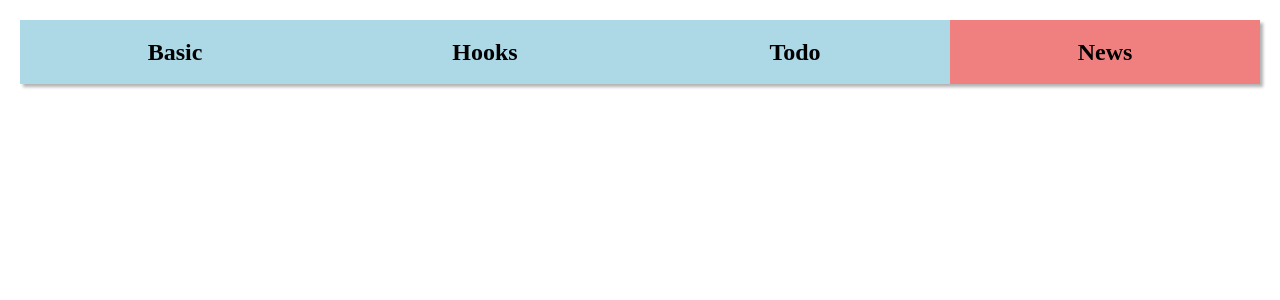
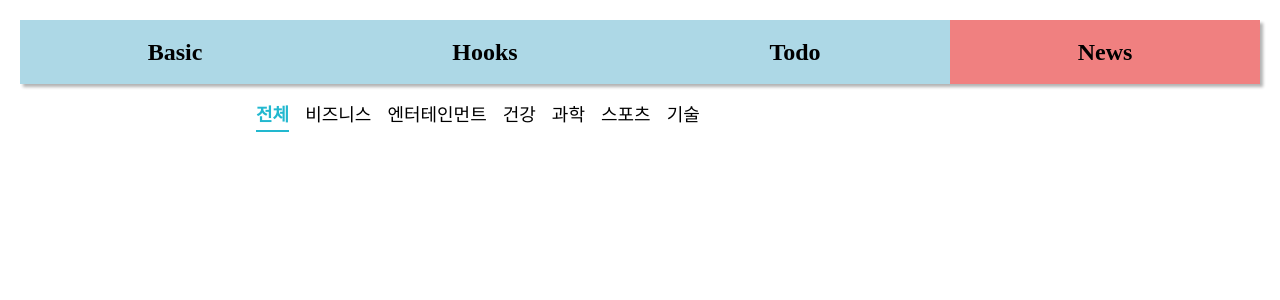
Before and after one commit to swanious/react-playground, a React (Create React App) app: page /news in a window 1280 px wide. Shown: the top 300 px of the page. Built offline with nearby package versions, Linux system fonts and the light colour scheme; no server answers.

Commit message:
카테고리 별 뉴스 뷰어 완성

```diff
--- /dev/null
+++ b/src/components/News/Categories.tsx
@@ -0,0 +1,88 @@
+import React from 'react';
+import styled, { css } from 'styled-components';
+
+const categories = [
+  {
+    name: 'all',
+    text: '전체',
+  },
+  {
+    name: 'business',
+    text: '비즈니스',
+  },
+  {
+    name: 'entertainment',
+    text: '엔터테인먼트',
+  },
+  {
+    name: 'health',
+    text: '건강',
+  },
+  {
+    name: 'science',
+    text: '과학',
+  },
+  {
+    name: 'sports',
+    text: '스포츠',
+  },
+  {
+    name: 'technology',
+    text: '기술',
+  },
+];
+
+const CategoriesBlock = styled.div`
+  display: flex;
+  padding: 1rem;
+  width: 768px;
+  margin: 0 auto;
+  @media screen and (max-width: 768px) {
+    width: 100%;
+    overflow-x: auto;
+  }
+`;
+
+const Category = styled.div<{ active: boolean }>`
+  font-size: 1.125rem;
+  cursor: pointer;
+
+  /* https://developer.mozilla.org/ko/docs/Web/CSS/white-space */
+  white-space: pre;
+  text-decoration: none;
+  color: inherit;
+  padding-bottom: 0.25rem;
+
+  ${(props) =>
+    props.active &&
+    css`
+      font-weight: 600;
+      border-bottom: 2px solid #22b8cf;
+      color: #22b8cf;
+      &:hover {
+        color: #3bc9db;
+      }
+    `}
+
+  &:hover {
+    color: #495057;
+  }
+
+  & + & {
+    margin-left: 1rem;
+  }
+`;
+
+function Categories({ category, onSelect }: { category: string; onSelect: any }) {
+  return (
+    <CategoriesBlock>
+      {categories.map((c) => (
+        <Category key={c.name} active={category === c.name} onClick={() => onSelect(c.name)}>
+          {c.text}
+        </Category>
+      ))}
+    </CategoriesBlock>
+  );
+}
+
+export default Categories;
--- a/src/components/News/NewsList.tsx
+++ b/src/components/News/NewsList.tsx
@@ -23,7 +23,7 @@ interface Article {
   urlToImage: string;
 }
 
-function NewsList() {
+function NewsList({ category }: any) {
   const [articles, setArticles] = useState<Article[] | null>(null);
   const [loading, setLoading] = useState<boolean>(false);
 
@@ -31,8 +31,9 @@ function NewsList() {
     const fetchData = async () => {
       setLoading(true);
       try {
+        const query = category === 'all' ? '' : `&category=${category}`;
         const response = await axios.get(
-          'https://newsapi.org/v2/top-headlines?country=kr&apiKey=9b05041d789f4c3cb78a91f9ddda0c1b',
+          `https://newsapi.org/v2/top-headlines?country=kr${query}&apiKey=9b05041d789f4c3cb78a91f9ddda0c1b`,
         );
         setArticles(response.data.articles);
       } catch (e) {
@@ -41,7 +42,7 @@ function NewsList() {
       setLoading(false);
     };
     fetchData();
-  }, []);
+  }, [category]);
 
   if (loading) {
     return <NewsListBlock>대기 중...</NewsListBlock>;
--- a/src/components/News/index.ts
+++ /dev/null
@@ -1,2 +0,0 @@
-export { default as NewsList } from './NewsList'
-export { default as NewsItem } from './NewsItem'
--- a/src/pages/NewsSample.tsx
+++ b/src/pages/NewsSample.tsx
@@ -1,10 +1,15 @@
-import React, { useState } from 'react';
+import React, { useState, useCallback } from 'react';
 import NewsList from 'components/News/NewsList';
+import Categories from 'components/News/Categories';
 
 function NewsSample() {
+  const [category, setCategory] = useState('all');
+  const onSelect = useCallback((category) => setCategory(category), []);
+
   return (
     <>
-      <NewsList />
+      <Categories category={category} onSelect={onSelect} />
+      <NewsList category={category} />
     </>
   );
 }
```
